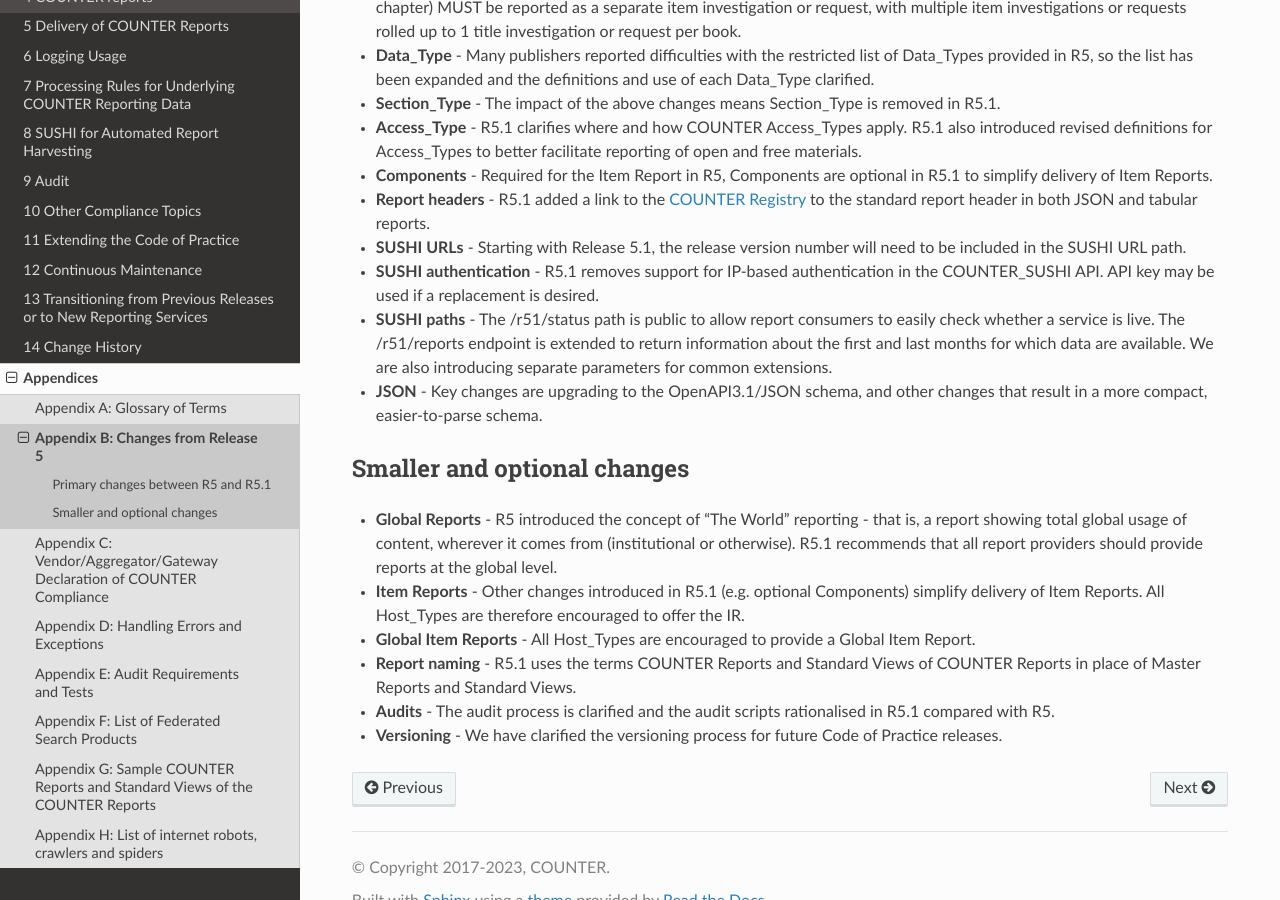
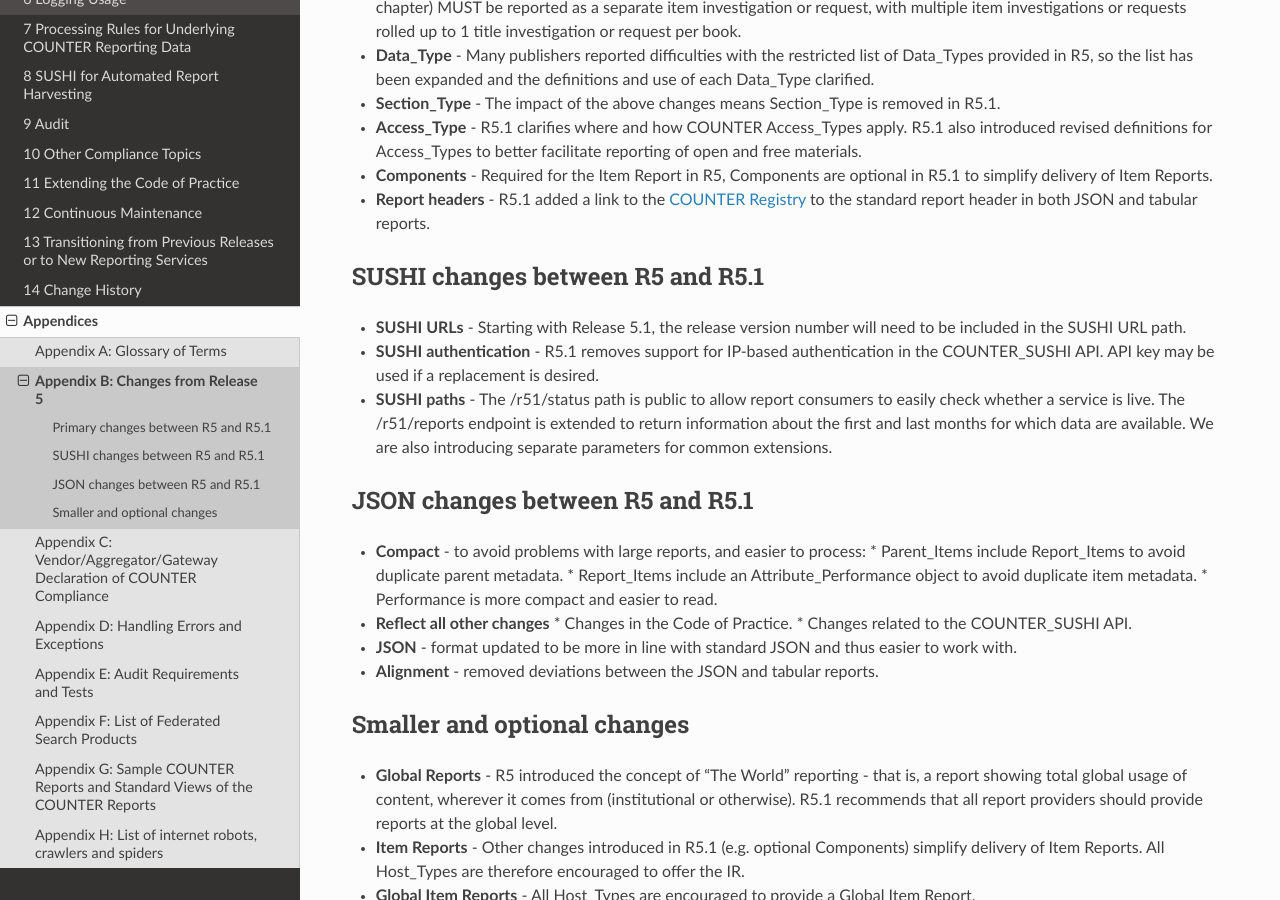
Before and after one commit to Project-Counter/cop5, a Sphinx documentation site: the page built from source/appendices/b-changes-from-r5.rst, in a window 1280 px wide and 900 px high, scrolled down 412 px. Built offline with Sphinx 7.4.7 and the Read the Docs theme 2.0.0, drawn with Linux system fonts in a browser that asks for light colours.

Commit message:
json in changelog
JSON in changelog, appendix b

```diff
--- a/README.rst
+++ b/README.rst
@@ -13,7 +13,7 @@ There are multiple branches:
 
 * `5.0.1 <https://github.com/Project-Counter/cop5/tree/5.0.1>`_: Release 5.0.1 (published 10 December 2018, with updates for Appendices A and E) is the current Code of Practice and the requirement for COUNTER compliance effective from January 2019.
 
-* `planned <https://github.com/Project-Counter/cop5/tree/planned>`_: Release 5.1 (community consultation scheduled for April 2022) is still under discussion. It is scheduled to become the current Code of Practice and the requirement for COUNTER compliance effective from January 2024.
+* `planned <https://github.com/Project-Counter/cop5/tree/planned>`_: Items under consideration for future releases.
 
 
 Reading the COUNTER Code of Practice Release 5
--- a/source/appendices/b-changes-from-r5.rst
+++ b/source/appendices/b-changes-from-r5.rst
@@ -24,10 +24,28 @@ Primary changes between R5 and R5.1
 * **Access_Type** - R5.1 clarifies where and how COUNTER Access_Types apply. R5.1 also introduced revised definitions for Access_Types to better facilitate reporting of open and free materials.
 * **Components** - Required for the Item Report in R5, Components are optional in R5.1 to simplify delivery of Item Reports.
 * **Report headers** - R5.1 added a link to the `COUNTER Registry <https://registry.projectcounter.org>`_ to the standard report header in both JSON and tabular reports.
+
+
+SUSHI changes between R5 and R5.1
+"""""""""""""""""""""""""""""""""
+
 * **SUSHI URLs** - Starting with Release 5.1, the release version number will need to be included in the SUSHI URL path.
 * **SUSHI authentication** - R5.1 removes support for IP-based authentication in the COUNTER_SUSHI API. API key may be used if a replacement is desired.
 * **SUSHI paths** - The /r51/status path is public to allow report consumers to easily check whether a service is live. The /r51/reports endpoint is extended to return information about the first and last months for which data are available. We are also introducing separate parameters for common extensions.
-* **JSON** - Key changes are upgrading to the OpenAPI3.1/JSON schema, and other changes that result in a more compact, easier-to-parse schema.
+
+
+JSON changes between R5 and R5.1
+""""""""""""""""""""""""""""""""
+
+* **Compact** - to avoid problems with large reports, and easier to process:
+  * Parent_Items include Report_Items to avoid duplicate parent metadata.
+  * Report_Items include an Attribute_Performance object to avoid duplicate item metadata.
+  * Performance is more compact and easier to read.
+* **Reflect all other changes**
+  * Changes in the Code of Practice.
+  * Changes related to the COUNTER_SUSHI API.
+* **JSON** - format updated to be more in line with standard JSON and thus easier to work with.
+* **Alignment** - removed deviations between the JSON and tabular reports.
 
 
 Smaller and optional changes
```
Also changed, not shown: other parts of README.rst (+1 -1 lines), CHANGELOG.rst (+4 -4 lines).
